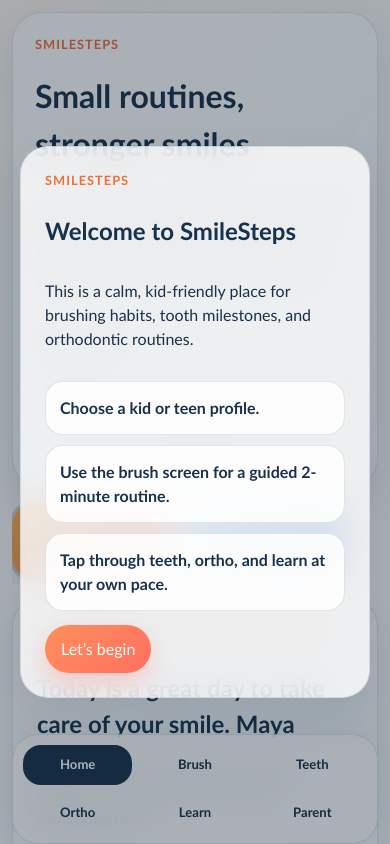
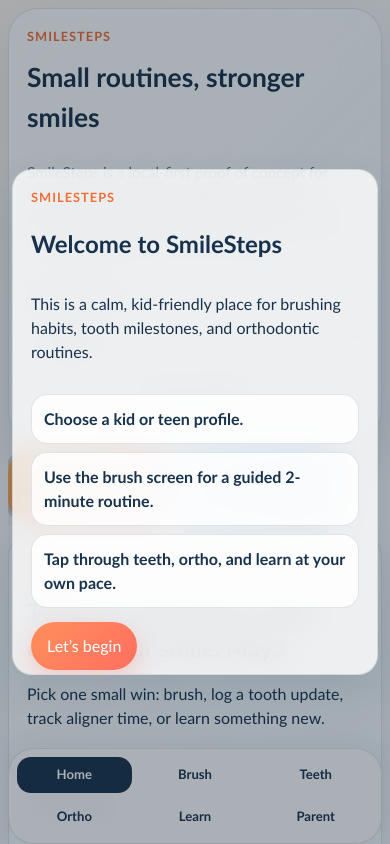
Before and after one commit to Try2BWise/app-idea-codex, a React (Vite) app: page / in a window 390 px wide. Shown: the top 844 px of the page. Built offline with nearby package versions, Linux system fonts and the light colour scheme.

Commit message:
Tighten mobile spacing and modal fit

```diff
--- a/src/styles.css
+++ b/src/styles.css
@@ -58,8 +58,8 @@
   min-height: calc(100vh - 36px);
   display: flex;
   flex-direction: column;
-  gap: 14px;
-  padding: 14px;
+  gap: 10px;
+  padding: 12px;
   border-radius: 36px;
   border: 1px solid rgba(255, 255, 255, 0.6);
   background: linear-gradient(180deg, rgba(255, 255, 255, 0.76), rgba(243, 250, 255, 0.92));
@@ -80,8 +80,8 @@
 .hero {
   display: flex;
   flex-direction: column;
-  gap: 18px;
-  padding: 22px;
+  gap: 14px;
+  padding: 18px;
   border: 1px solid var(--line);
   border-radius: 30px;
   background: linear-gradient(135deg, rgba(255, 255, 255, 0.9), rgba(245, 252, 255, 0.82));
@@ -117,7 +117,7 @@
 
 .hero-copy-block {
   display: grid;
-  gap: 10px;
+  gap: 8px;
 }
 
 .hero-copy-block h1 {
@@ -125,7 +125,7 @@
 }
 
 .eyebrow {
-  margin: 0 0 8px;
+  margin: 0 0 4px;
   color: #f06f38;
   font-size: 0.8rem;
   font-weight: 700;
@@ -186,15 +186,15 @@
 
 .profile-strip {
   display: flex;
-  gap: 12px;
+  gap: 8px;
   overflow-x: auto;
-  padding-bottom: 4px;
+  padding-bottom: 2px;
   scroll-snap-type: x proximity;
 }
 
 .profile-chip {
   min-width: 160px;
-  padding: 14px 16px;
+  padding: 12px 14px;
   border-radius: 24px;
   color: white;
   text-align: left;
@@ -215,8 +215,8 @@
 .tab-bar {
   display: grid;
   grid-template-columns: repeat(6, minmax(0, 1fr));
-  gap: 8px;
-  padding: 10px;
+  gap: 6px;
+  padding: 8px;
   border-radius: 26px;
   border: 1px solid var(--line);
   background: rgba(255, 255, 255, 0.72);
@@ -224,8 +224,8 @@
 }
 
 .tab-bar button {
-  padding: 10px 8px;
-  border-radius: 18px;
+  padding: 8px 6px;
+  border-radius: 14px;
   background: transparent;
   color: var(--ink);
   font-size: 0.82rem;
@@ -239,17 +239,17 @@
 
 .content-grid {
   display: grid;
-  gap: 20px;
+  gap: 12px;
   flex: 1;
   align-content: start;
-  padding-bottom: calc(88px + env(safe-area-inset-bottom, 0px));
+  padding-bottom: calc(74px + env(safe-area-inset-bottom, 0px));
 }
 
 .panel {
   border: 1px solid var(--line);
-  border-radius: 28px;
+  border-radius: 24px;
   background: var(--card);
-  padding: 24px;
+  padding: 18px;
   box-shadow: var(--shadow);
 }
 
@@ -263,7 +263,7 @@
 .learn-grid,
 .parent-grid {
   display: grid;
-  gap: 18px;
+  gap: 12px;
 }
 
 .card-grid {
@@ -276,43 +276,43 @@
 }
 
 .tile {
-  min-height: 124px;
+  min-height: 104px;
 }
 
 .stat-row {
   display: grid;
-  gap: 12px;
+  gap: 8px;
   grid-template-columns: repeat(auto-fit, minmax(120px, 1fr));
-  margin-top: 18px;
+  margin-top: 12px;
 }
 
 .hero-action-row {
   display: flex;
-  gap: 10px;
+  gap: 8px;
   flex-wrap: wrap;
-  margin-top: 16px;
+  margin-top: 10px;
 }
 
 .stat-card {
-  padding: 14px;
-  border-radius: 18px;
+  padding: 12px;
+  border-radius: 16px;
   background: rgba(255, 255, 255, 0.82);
 }
 
 .stat-card strong {
   display: block;
-  font-size: 1.7rem;
+  font-size: 1.45rem;
 }
 
 .wide-panel {
   display: grid;
-  gap: 20px;
+  gap: 12px;
 }
 
 .section-heading {
   display: flex;
   flex-direction: column;
-  gap: 20px;
+  gap: 10px;
   align-items: start;
 }
 
@@ -321,18 +321,18 @@
 }
 
 .start-panel {
-  gap: 14px;
+  gap: 10px;
 }
 
 .step-list {
   display: grid;
   grid-template-columns: repeat(2, minmax(0, 1fr));
-  gap: 10px;
+  gap: 8px;
 }
 
 .step-chip {
-  padding: 12px 14px;
-  border-radius: 18px;
+  padding: 10px 12px;
+  border-radius: 16px;
   background: rgba(255, 255, 255, 0.82);
   border: 1px solid var(--line);
   font-weight: 700;
@@ -343,20 +343,20 @@
 .timer-layout,
 .ortho-grid {
   display: grid;
-  gap: 18px;
+  gap: 12px;
   grid-template-columns: repeat(auto-fit, minmax(260px, 1fr));
 }
 
 .brushing-progress-panel {
   display: grid;
-  gap: 14px;
+  gap: 10px;
 }
 
 .progress-ring {
   --progress: 0%;
   display: grid;
   place-items: center;
-  width: min(100%, 250px);
+  width: min(100%, 214px);
   aspect-ratio: 1;
   margin: 0 auto;
   border-radius: 50%;
@@ -374,11 +374,11 @@
   display: grid;
   place-items: center;
   text-align: center;
-  padding: 18px;
+  padding: 12px;
 }
 
 .progress-ring-inner span {
-  font-size: clamp(2rem, 9vw, 3.5rem);
+  font-size: clamp(1.8rem, 8vw, 3rem);
   font-weight: 800;
   color: #ff6f61;
 }
@@ -391,16 +391,16 @@
 .quadrant-strip {
   display: grid;
   grid-template-columns: repeat(4, minmax(0, 1fr));
-  gap: 10px;
+  gap: 8px;
 }
 
 .quadrant-chip {
-  padding: 12px 10px;
-  border-radius: 18px;
+  padding: 10px 8px;
+  border-radius: 14px;
   background: rgba(255, 255, 255, 0.82);
   border: 1px solid var(--line);
   color: var(--muted);
-  font-size: 0.8rem;
+  font-size: 0.74rem;
   font-weight: 700;
   text-align: center;
 }
@@ -419,17 +419,17 @@
 .ortho-meter,
 .ortho-panel,
 .inset-panel {
-  border-radius: 24px;
+  border-radius: 20px;
   border: 1px solid var(--line);
   background: rgba(255, 255, 255, 0.8);
-  padding: 20px;
+  padding: 16px;
 }
 
 .ortho-status-card {
   display: grid;
-  gap: 12px;
-  padding: 18px;
-  border-radius: 24px;
+  gap: 10px;
+  padding: 16px;
+  border-radius: 20px;
   background: linear-gradient(180deg, rgba(255, 255, 255, 0.94), rgba(236, 247, 255, 0.92));
   border: 1px solid var(--line);
 }
@@ -463,11 +463,11 @@
   display: flex;
   flex-direction: column;
   justify-content: center;
-  gap: 16px;
+  gap: 10px;
 }
 
 .coach-line {
-  font-size: 1.2rem;
+  font-size: 1.05rem;
   font-weight: 700;
 }
 
@@ -478,7 +478,7 @@
 
 .button-row {
   display: flex;
-  gap: 12px;
+  gap: 8px;
   flex-wrap: wrap;
 }
 
@@ -494,8 +494,8 @@
 }
 
 .summary-pill {
-  padding: 14px;
-  border-radius: 18px;
+  padding: 12px;
+  border-radius: 16px;
   background: rgba(255, 255, 255, 0.86);
   border: 1px solid var(--line);
 }
@@ -512,12 +512,12 @@
 
 .smile-map {
   display: grid;
-  gap: 16px;
+  gap: 12px;
 }
 
 .arch-section {
   display: grid;
-  gap: 10px;
+  gap: 8px;
 }
 
 .arch-label {
@@ -531,17 +531,17 @@
 .teeth-arch {
   display: grid;
   grid-template-columns: repeat(6, minmax(0, 1fr));
-  gap: 10px;
-  padding: 14px;
-  border-radius: 24px;
+  gap: 8px;
+  padding: 12px;
+  border-radius: 18px;
   background: rgba(255, 255, 255, 0.78);
   border: 1px solid var(--line);
 }
 
 .tooth-dot {
-  min-height: 64px;
-  padding: 10px 6px;
-  border-radius: 18px;
+  min-height: 56px;
+  padding: 8px 4px;
+  border-radius: 14px;
   background: rgba(233, 247, 255, 0.9);
   color: var(--ink);
   border: 1px solid rgba(44, 119, 244, 0.14);
@@ -551,7 +551,7 @@
 }
 
 .tooth-dot span {
-  font-size: 0.72rem;
+  font-size: 0.66rem;
   font-weight: 700;
   line-height: 1.2;
 }
@@ -569,11 +569,11 @@
 
 .ortho-meter {
   display: grid;
-  gap: 8px;
+  gap: 6px;
 }
 
 .ortho-meter span {
-  font-size: 3rem;
+  font-size: 2.5rem;
   font-weight: 800;
   color: #2c77f4;
 }
@@ -584,8 +584,8 @@
 }
 
 .learn-card {
-  border-radius: 24px;
-  padding: 20px;
+  border-radius: 18px;
+  padding: 14px;
   background: rgba(255, 255, 255, 0.84);
   border: 1px solid var(--line);
   display: grid;
@@ -594,7 +594,7 @@
 
 .learn-section {
   display: grid;
-  gap: 14px;
+  gap: 10px;
 }
 
 .learn-card span {
@@ -607,7 +607,7 @@
 
 .learn-art {
   width: 100%;
-  height: 140px;
+  height: 116px;
   object-fit: contain;
   border-radius: 18px;
   background: linear-gradient(180deg, rgba(255, 255, 255, 0.9), rgba(241, 249, 255, 0.9));
@@ -616,8 +616,8 @@
 
 .profile-list {
   display: grid;
-  gap: 12px;
-  margin: 16px 0;
+  gap: 8px;
+  margin: 12px 0;
 }
 
 .profile-row {
@@ -625,8 +625,8 @@
   justify-content: space-between;
   align-items: center;
   gap: 12px;
-  padding: 12px 14px;
-  border-radius: 16px;
+  padding: 10px 12px;
+  border-radius: 14px;
   background: rgba(245, 249, 252, 0.9);
 }
 
@@ -638,13 +638,13 @@
 .parent-stat-strip {
   display: grid;
   grid-template-columns: 1fr 1fr;
-  gap: 10px;
-  margin-bottom: 14px;
+  gap: 8px;
+  margin-bottom: 10px;
 }
 
 .parent-stat {
-  padding: 14px;
-  border-radius: 18px;
+  padding: 12px;
+  border-radius: 16px;
   background: linear-gradient(180deg, rgba(255, 255, 255, 0.9), rgba(242, 249, 255, 0.9));
   border: 1px solid var(--line);
 }
@@ -661,13 +661,13 @@
 
 .parent-reminders {
   display: grid;
-  gap: 10px;
-  margin-bottom: 14px;
+  gap: 8px;
+  margin-bottom: 10px;
 }
 
 .reminder-card {
-  padding: 14px;
-  border-radius: 18px;
+  padding: 12px;
+  border-radius: 16px;
   background: rgba(255, 249, 241, 0.92);
   border: 1px solid rgba(240, 111, 56, 0.14);
 }
@@ -687,12 +687,16 @@
   background: rgba(17, 31, 48, 0.35);
   display: grid;
   place-items: center;
-  padding: 20px;
+  padding: 12px;
   z-index: 10;
 }
 
 .modal {
   width: min(520px, 100%);
+  max-height: min(92vh, 760px);
+  overflow-y: auto;
+  overscroll-behavior: contain;
+  -webkit-overflow-scrolling: touch;
 }
 
 .onboarding-modal {
@@ -702,13 +706,13 @@
 
 .profile-modal {
   display: grid;
-  gap: 14px;
+  gap: 10px;
 }
 
 .profile-stepper {
   display: grid;
   grid-template-columns: repeat(3, 1fr);
-  gap: 8px;
+  gap: 6px;
 }
 
 .step-dot {
@@ -724,14 +728,14 @@
 
 .profile-choice-grid {
   display: grid;
-  gap: 10px;
+  gap: 8px;
 }
 
 .choice-card {
   display: grid;
   gap: 6px;
-  padding: 14px;
-  border-radius: 18px;
+  padding: 12px;
+  border-radius: 16px;
   background: rgba(255, 255, 255, 0.86);
   border: 1px solid var(--line);
   text-align: left;
@@ -751,20 +755,20 @@
 .profile-preview {
   display: grid;
   gap: 6px;
-  padding: 14px;
-  border-radius: 18px;
+  padding: 12px;
+  border-radius: 16px;
   background: rgba(245, 250, 255, 0.9);
   border: 1px solid var(--line);
 }
 
 .onboarding-points {
   display: grid;
-  gap: 10px;
+  gap: 8px;
 }
 
 .onboarding-point {
-  padding: 14px;
-  border-radius: 18px;
+  padding: 12px;
+  border-radius: 16px;
   background: rgba(255, 255, 255, 0.86);
   border: 1px solid var(--line);
   font-weight: 700;
@@ -790,7 +794,8 @@
     width: 100%;
     min-height: 100vh;
     border-radius: 0;
-    padding: 12px 12px calc(12px + env(safe-area-inset-bottom, 0px));
+    gap: 8px;
+    padding: 8px 8px calc(8px + env(safe-area-inset-bottom, 0px));
     border: 0;
     box-shadow: none;
   }
@@ -804,6 +809,14 @@
     align-items: stretch;
   }
 
+  .hero h1 {
+    font-size: 1.65rem;
+  }
+
+  .hero-copy {
+    font-size: 0.95rem;
+  }
+
   .step-list,
   .stat-row {
     grid-template-columns: 1fr 1fr;
@@ -812,7 +825,18 @@
   .mobile-tab-bar {
     position: sticky;
     bottom: 0;
-    padding-bottom: calc(10px + env(safe-area-inset-bottom, 0px));
+    padding-bottom: calc(8px + env(safe-area-inset-bottom, 0px));
+  }
+
+  .modal {
+    width: 100%;
+    max-height: calc(100vh - 24px);
+    border-radius: 20px;
+  }
+
+  .onboarding-modal,
+  .profile-modal {
+    padding-bottom: 4px;
   }
 }
 
```
